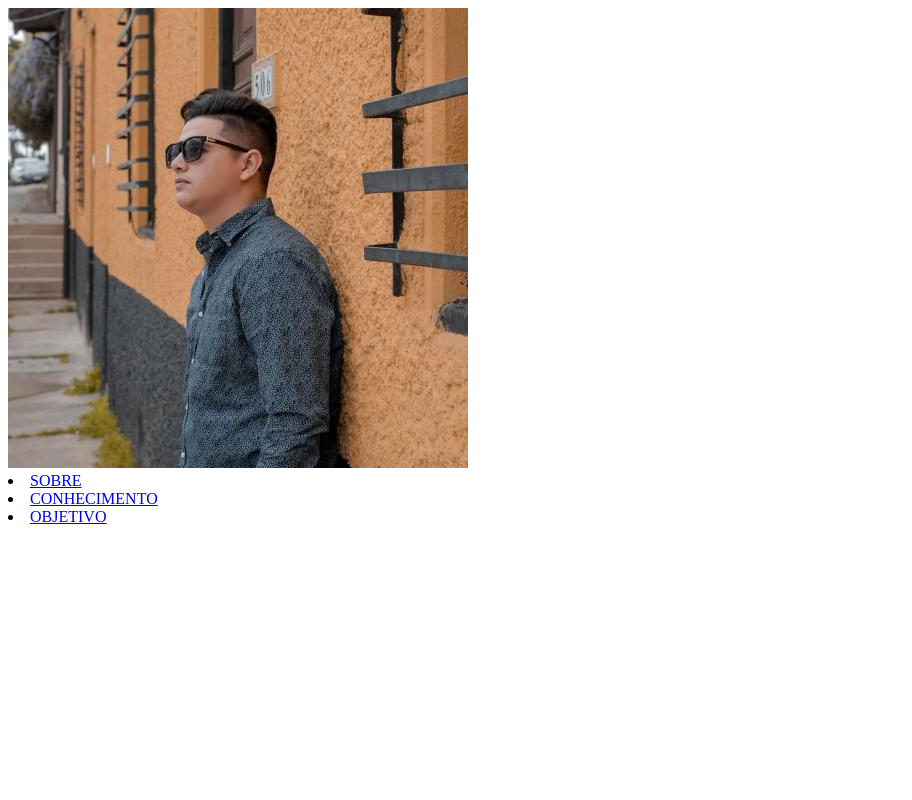
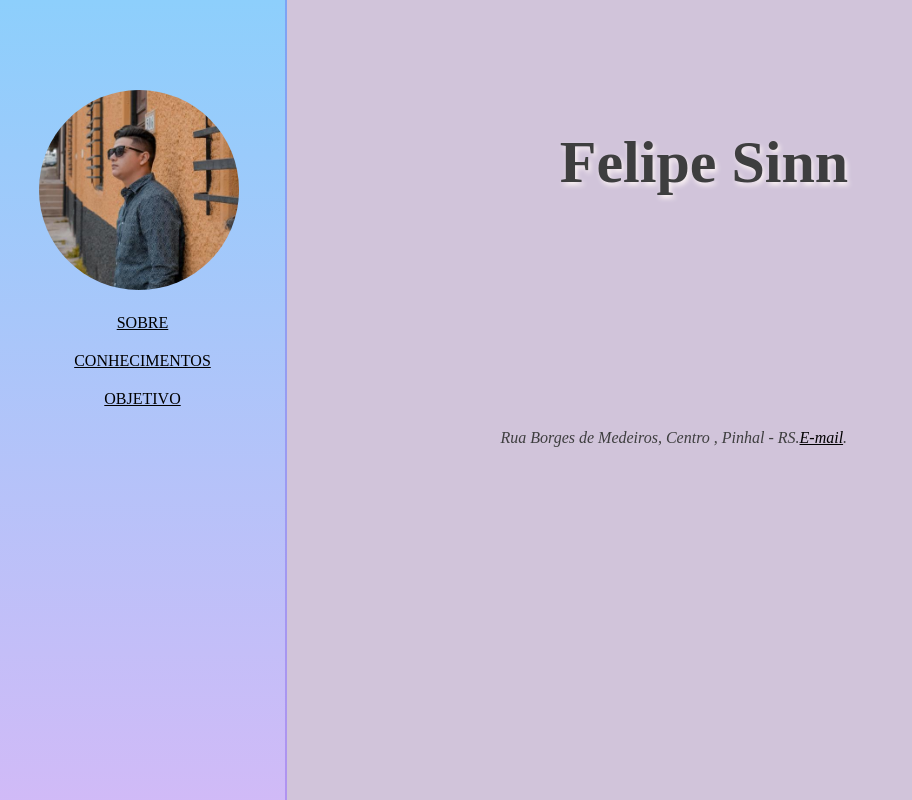
Before and after one commit to felipesinn/projeto-front-end-one-growdev, a plain HTML site: page index.html in a window 1280 px wide. Shown: the whole page, without its empty margins (0-912 px from the left). Drawn offline with Linux system fonts and the light colour scheme.

Commit message:
foi adicionado css e estilizado o nav e resolvido alguns bugs dos lique das páginas

```diff
--- a/assets/css/style.css
+++ b/assets/css/style.css
@@ -0,0 +1,94 @@
+* {
+    margin: 0;
+    padding: 0;
+}
+
+body {
+    position: fixed;
+    width: 100%;
+    background-color: #d1c4da;
+    align-items: center;
+}
+
+aside {
+    position: fixed;
+    top: 0;
+    left: 0;
+    width: 285px;
+    height: 100%;
+    background: -webkit-linear-gradient(90deg, #deb6f6 0%, #8dcffc 100%);
+    padding: 80px 0;
+}
+
+.menuLateral {
+    border-right: 2px solid rgba(65, 11, 214, 0.219);
+}
+
+li {
+    display: grid;
+    padding: 10px;
+    justify-items: center;
+    list-style: none;
+
+
+}
+
+li a:hover {
+    color: aqua;
+    transition: 1.5ms;
+}
+
+a {
+    color: black;
+}
+
+
+
+
+#foto-perfil {
+
+    width: 70%;
+    padding: 10px;
+    border-radius: 50%;
+    margin-left: 29px;
+}
+
+.nome-principal {
+    display: block;
+    justify-items: center;
+
+
+}
+
+h1 {
+    display: grid;
+    padding: 15%;
+    font-size: 60px;
+    padding-top: 10%;
+
+    color: rgb(62, 62, 63);
+    margin-left: 10%;
+    text-shadow: 2px 3px 5px #fcf4f4;
+
+}
+
+address {
+
+    padding: 1%;
+    padding-top: 1%;
+    color: rgb(62, 62, 63);
+    margin-left: 12%;
+
+}
+
+.nome-dados {
+    display: flex;
+    align-items: start;
+
+    padding-top: 1%;
+    align-items: center;
+    margin-left: 30%;
+    */
+
+    padding-top: 10px;
+}
--- a/index.html
+++ b/index.html
@@ -3,8 +3,8 @@
   <head>
     <meta charset="UTF-8" />
     <meta name="viewport" content="width=device-width, initial-scale=1.0" />
-    <link rel="stylesheet" href="assets/css/style.css"/>
-    <title>Sobre</title>
+    <link rel="stylesheet" href="./assets/css/style.css"/>
+    <title>SOBRE</title>
   </head>
 
   <body>
@@ -13,10 +13,22 @@
         <nav>
           <img src="./assets/img/fotofelipe.jpg" alt="" id="foto-perfil" />
           <li><a href="./index.html">SOBRE</a></li>
-          <li><a href="./assets/html/conhecimento.html">CONHECIMENTO</a></li>
+          <li><a href="./assets/html/conhecimento.html">CONHECIMENTOS</a></li>
           <li><a href="./assets/html/objetivos.html">OBJETIVO</a></li>
         </nav>
       </aside>
     </header>
+    <main>
+      <div class="nome-principal">
+        <h1>Felipe Sinn</h1>
+      </div>
+
+      <div class="nome-dados">
+
+        <address>
+          <br>Rua Borges de Medeiros, Centro , Pinhal - RS.<a href="mailto:felipesinn01@gmail.com">E-mail</a>.<br>
+           </address>
+      </div>
+    </main>
   </body>
 </html>
```
Also changed, not shown: assets/html/conhecimento.html (+2 -1 lines), assets/html/objetivos.html (+1 -1 lines).
